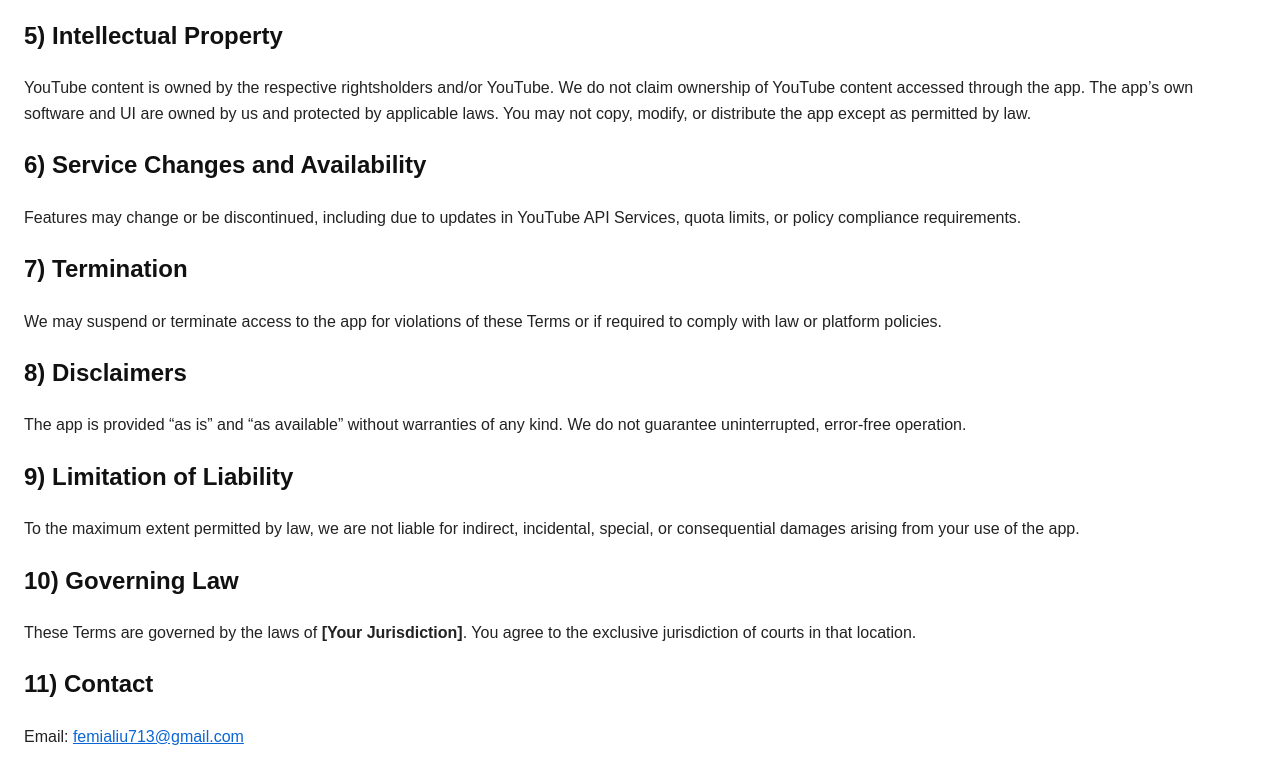
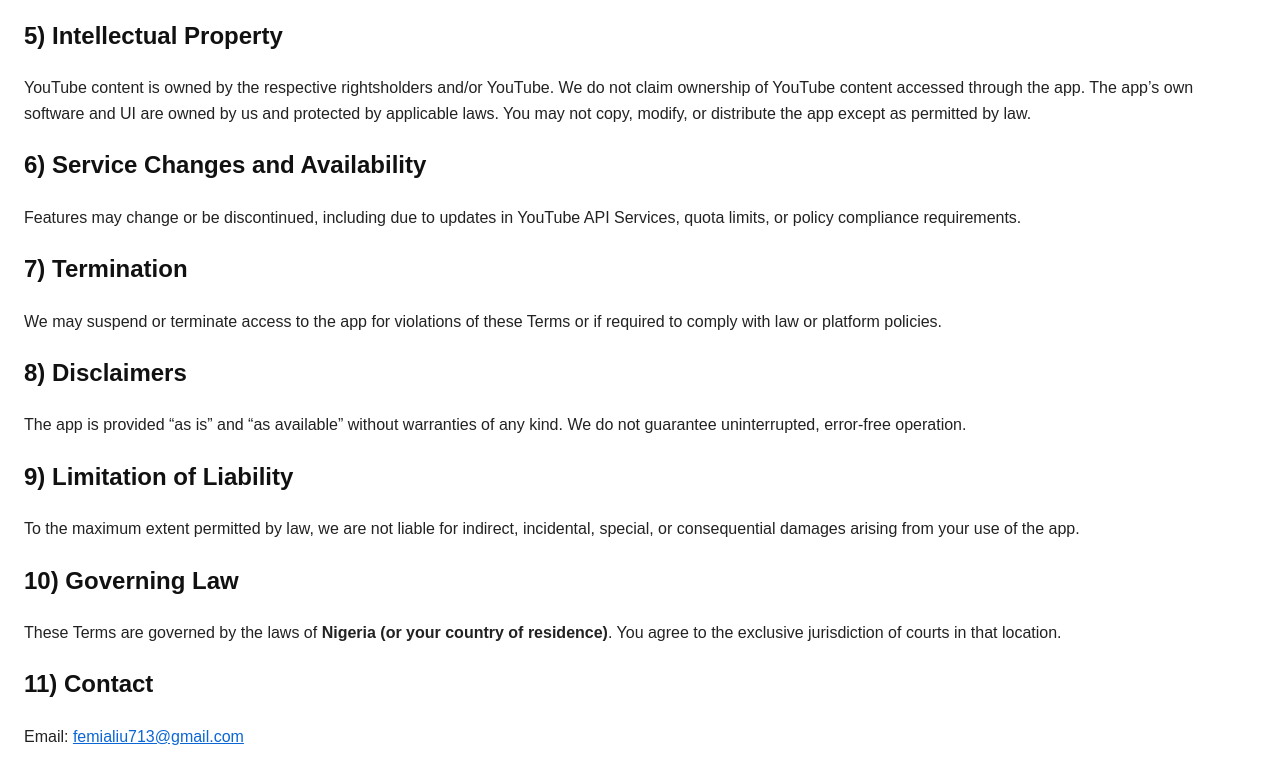
Before and after one commit to graygoos/Playlists-Player-for-YouTube, a plain HTML site: page terms-of-service.html in a window 1280 px wide. Shown: the part 803-1576 px from the top of the page. Drawn offline with Linux system fonts and the light colour scheme.

Commit message:
Update terms-of-service.html

```diff
--- a/terms-of-service.html
+++ b/terms-of-service.html
@@ -51,7 +51,7 @@
   <p>To the maximum extent permitted by law, we are not liable for indirect, incidental, special, or consequential damages arising from your use of the app.</p>
 
   <h2>10) Governing Law</h2>
-  <p>These Terms are governed by the laws of <strong>[Your Jurisdiction]</strong>. You agree to the exclusive jurisdiction of courts in that location.</p>
+  <p>These Terms are governed by the laws of <strong>Nigeria (or your country of residence)</strong>. You agree to the exclusive jurisdiction of courts in that location.</p>
 
   <h2>11) Contact</h2>
   <p>Email: <a href="mailto:femialiu713@gmail.com">femialiu713@gmail.com</a></p>
```
